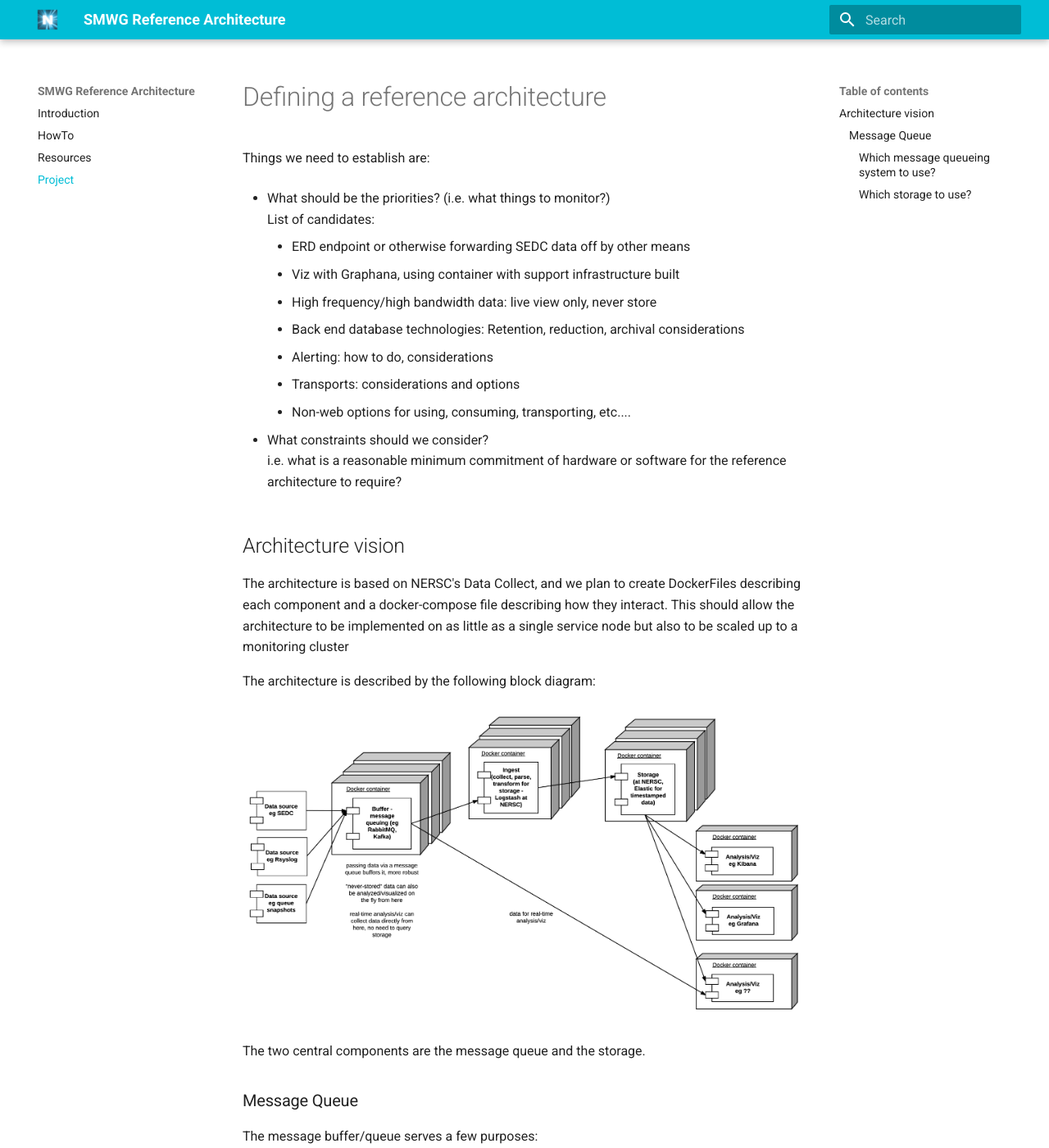
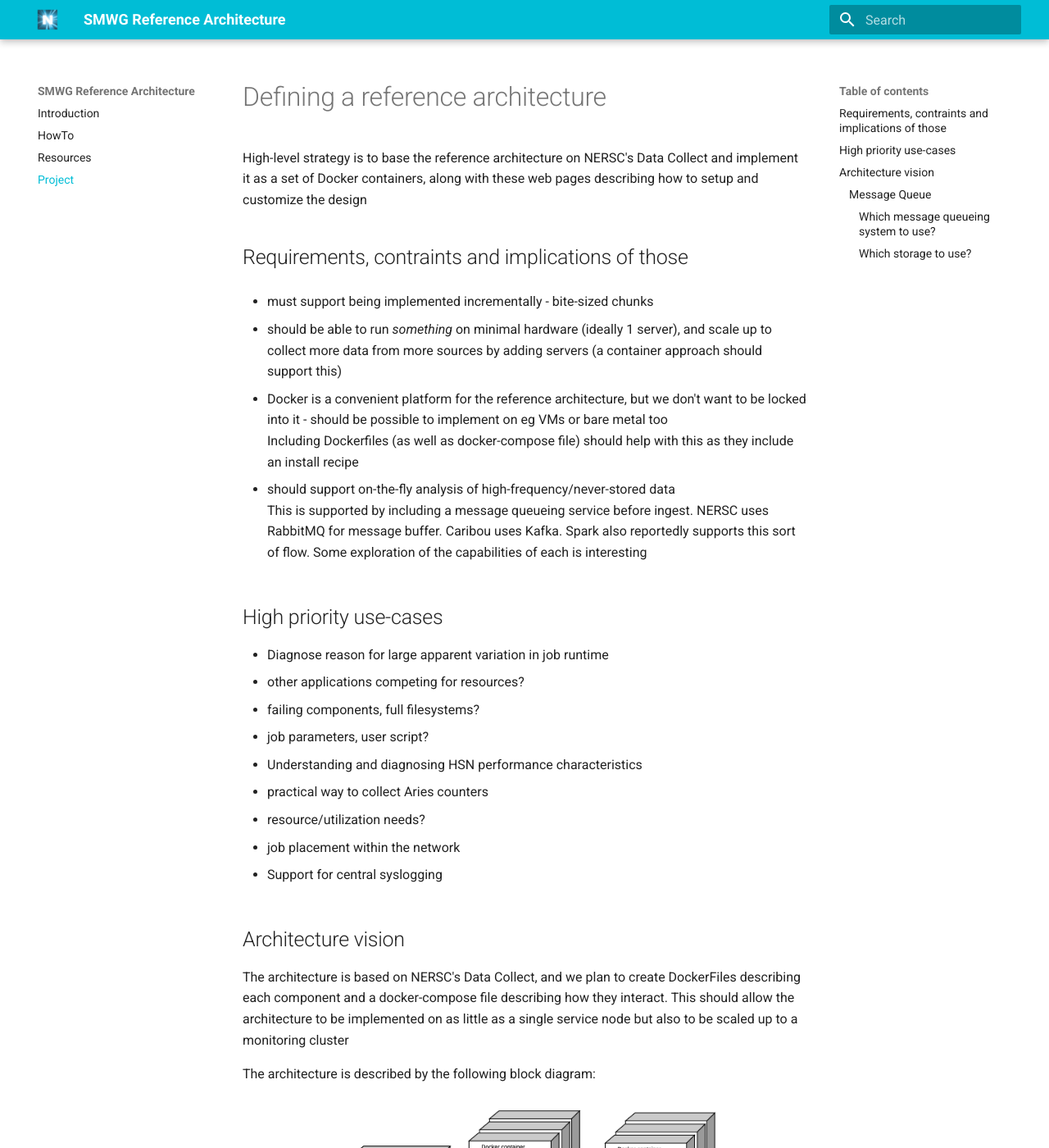
Before and after one commit to NERSC/SMWG-reference-arch, an MkDocs documentation site: the page built from docs/project/index.md, in a window 1280 px wide and 1400 px high. Shown: the whole window at 82% size. Built offline with MkDocs 1.6.1 and Material for MkDocs 9.7.7, drawn with Linux system fonts in a browser that asks for light colours; old or Windows-style settings are respelled for this version of MkDocs.

Commit message:
Add project notes about requirements, priorities

```diff
--- a/docs/project/index.md
+++ b/docs/project/index.md
@@ -1,21 +1,45 @@
 # Defining a reference architecture
 
-Things we need to establish are:
+High-level strategy is to base the reference architecture on NERSC's Data
+Collect and implement it as a set of Docker containers, along with these
+web pages describing how to setup and customize the design
 
-- What should be the priorities? (i.e. what things to monitor?)
-  List of candidates:
-    - ERD endpoint or otherwise forwarding SEDC data off by other means
-    - Viz with Graphana, using container with support infrastructure built
-    - High frequency/high bandwidth data: live view only, never store
-    - Back end database technologies: Retention, reduction, archival
-      considerations
-    - Alerting: how to do, considerations
-    - Transports: considerations and options
-    - Non-web options for using, consuming, transporting, etc....
 
-- What constraints should we consider?
-  i.e. what is a reasonable minimum commitment of hardware or software for the
-  reference architecture to require?
+## Requirements, contraints and implications of those
+
+- must support being implemented incrementally - bite-sized chunks
+
+- should be able to run *something* on minimal hardware (ideally 1 server),
+  and scale up to collect more data from more sources by adding servers
+  (a container approach should support this)
+
+- Docker is a convenient platform for the reference architecture, but we don't
+  want to be locked into it - should be possible to implement on eg VMs or
+  bare metal too
+  Including Dockerfiles (as well as docker-compose file) should help with this
+  as they include an install recipe
+
+- should support on-the-fly analysis of high-frequency/never-stored data
+  This is supported by including a message queueing service before ingest.
+  NERSC uses RabbitMQ for message buffer. Caribou uses Kafka. Spark also
+  reportedly supports this sort of flow. Some exploration of the capabilities
+  of each is interesting
+
+
+## High priority use-cases
+
+- Diagnose reason for large apparent variation in job runtime
+  - other applications competing for resources?
+  - failing components, full filesystems?
+  - job parameters, user script?
+
+- Understanding and diagnosing HSN performance characteristics
+   - practical way to collect Aries counters
+   - resource/utilization needs?
+   - job placement within the network
+
+- Support for central syslogging
+
 
 ## Architecture vision
 
```
Also changed, not shown: docs/howto/index.md (+14 -1 lines), docs/resources/index.md (+1 -0 lines).
